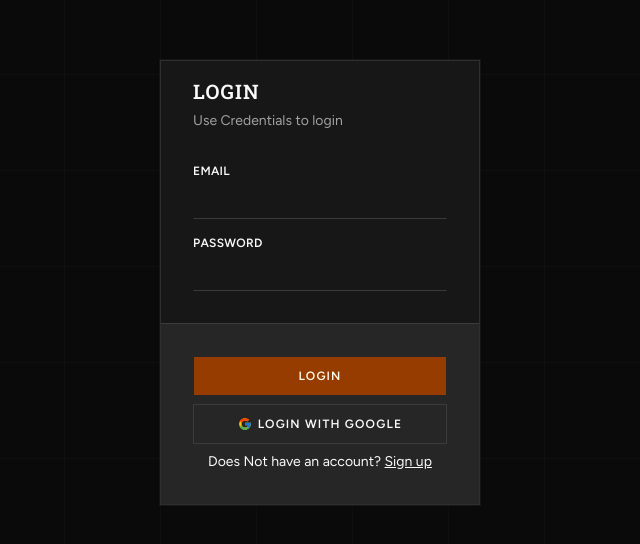
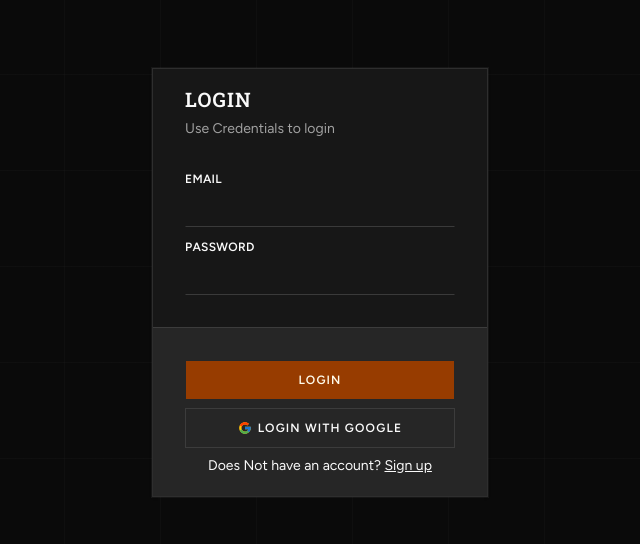
Before and after one commit to OmarBouchoucha0/projectmanager, a Next.js app: page /login in a window 1280 px wide. Shown: the part 118-662 px from the top of the page, without its empty margins (320-960 px from the left). Built offline with nearby package versions, Linux system fonts and the light colour scheme.

Commit message:
feat: adjustments to css(login/signup)

```diff
--- a/components/auth/login.tsx
+++ b/components/auth/login.tsx
@@ -13,14 +13,14 @@ import { FcGoogle } from "react-icons/fc"
 
 export default function Login({ onSwitch }: { onSwitch: () => void }) {
   return (
-    <Card className="gap-8 pt-4 border-border border pb-0 w-1/4 min-w-64">
+    <Card className="gap-8 pt-4 border-border border pb-0 min-w-84">
       <CardHeader >
         <CardTitle className="text-xl">Login</CardTitle>
         <CardDescription className="text-sm">Use Credentials to login</CardDescription>
       </CardHeader>
       <CardContent>
         <form>
-          <div className="flex flex-col gap-4">
+          <div className="flex flex-col gap-3">
             <div className="grid gap-0">
               <Label htmlFor="email-rtl">email</Label>
               <Input
@@ -38,7 +38,7 @@ export default function Login({ onSwitch }: { onSwitch: () => void }) {
           </div>
         </form>
       </CardContent>
-      <CardFooter className="flex-col gap-2 border-border border-t bg-muted pb-8">
+      <CardFooter className="flex-col gap-2 border-border border-t bg-muted pb-5">
         <Button type="submit" className="w-full">
           login
         </Button>
--- a/components/auth/signup.tsx
+++ b/components/auth/signup.tsx
@@ -12,14 +12,14 @@ import { Button } from "@/components/ui/button";
 
 export default function Signup({ onSwitch }: { onSwitch: () => void }) {
   return (
-    <Card className="gap-8 pt-4 border-border border pb-0 w-1/4 min-w-64">
+    <Card className="gap-8 pt-4 border-border border pb-0  min-w-84">
       <CardHeader >
         <CardTitle className="text-xl">Signup</CardTitle>
         <CardDescription className="text-sm">Create New Account</CardDescription>
       </CardHeader>
       <CardContent>
         <form>
-          <div className="flex flex-col gap-4">
+          <div className="flex flex-col gap-3">
             <div className="grid gap-0">
               <Label htmlFor="fname">First Name</Label>
               <Input
@@ -57,7 +57,7 @@ export default function Signup({ onSwitch }: { onSwitch: () => void }) {
           </div>
         </form>
       </CardContent>
-      <CardFooter className="flex-col gap-2 border-border border-t bg-muted pb-8">
+      <CardFooter className="flex-col gap-2 border-border border-t bg-muted pb-6">
         <Button type="submit" className="w-full">
           Signup
         </Button>
```
